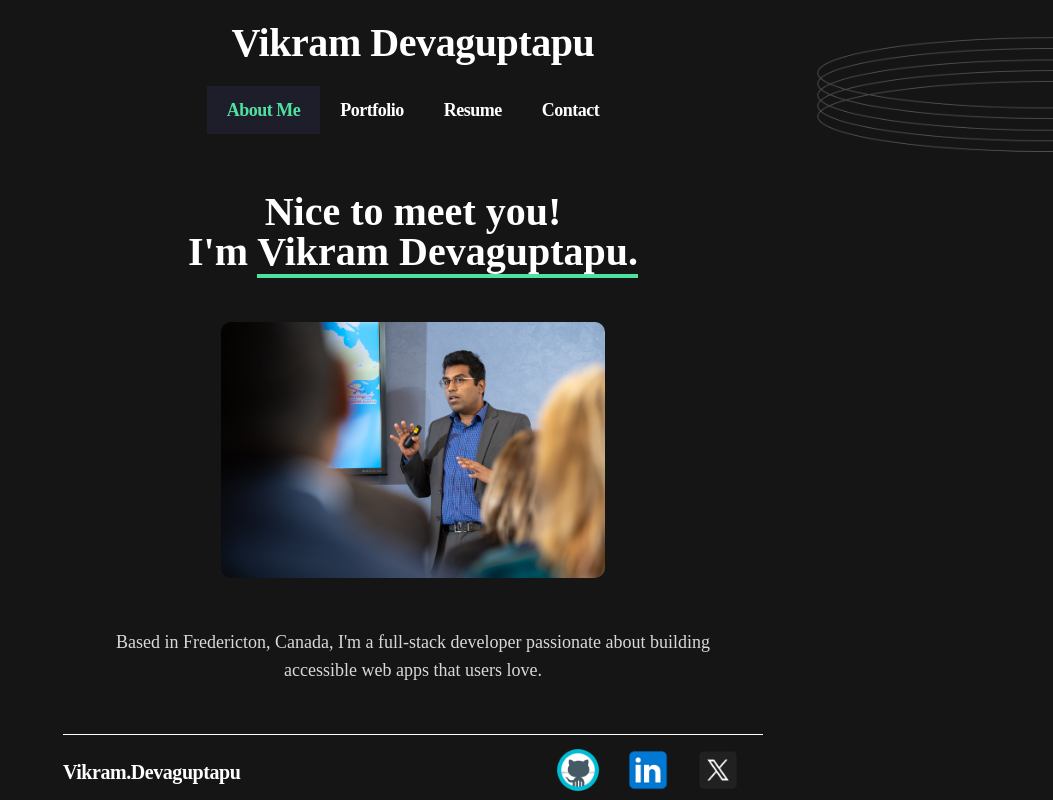
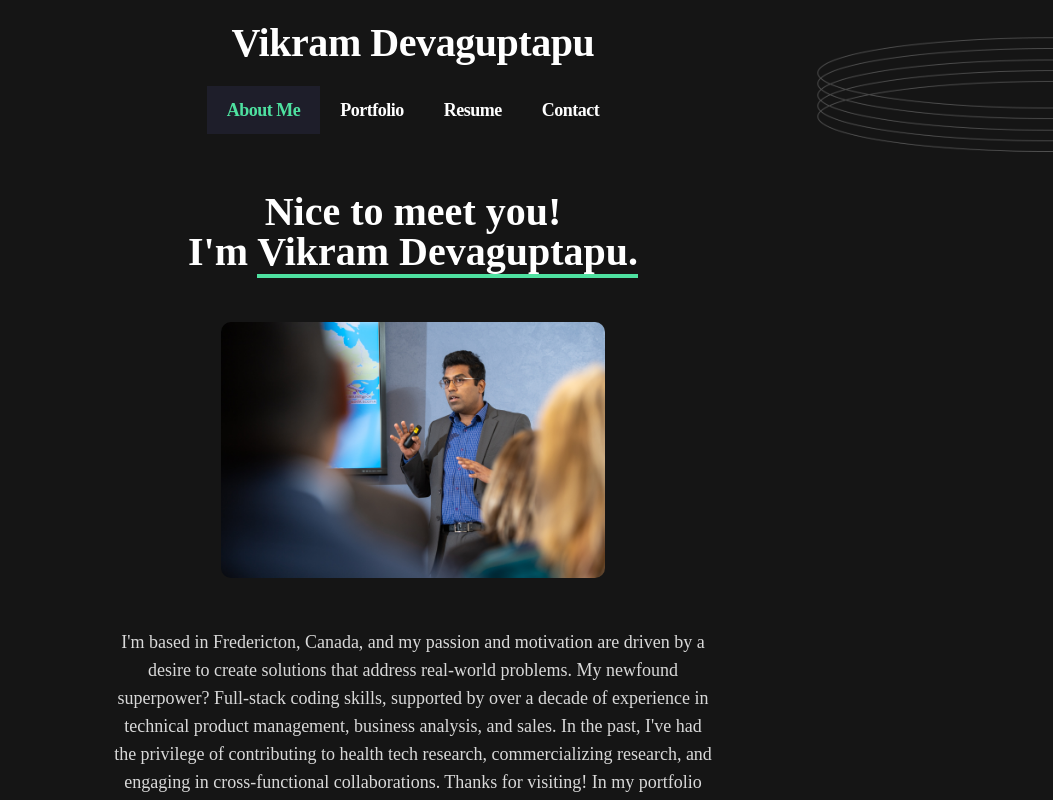
Before and after one commit to vikramadityad/portfolio-react, a React (Create React App) app: page / in a window 1280 px wide. Shown: the top 800 px of the page, without its empty margins (227-1280 px from the left). Built offline with nearby package versions, Linux system fonts and the light colour scheme.

Commit message:
updated about me description

```diff
--- a/src/component/aboutme.js
+++ b/src/component/aboutme.js
@@ -11,7 +11,9 @@ const AboutMe = () => {
         </div>
         <img src="./images/istem.jpg" alt="Vikram Speaking" className="my-photo" />
         {/* <h2 className='title'>About Me</h2> */}
-        <p>Based in Fredericton, Canada, I'm a full-stack developer passionate about building accessible web apps that users love.
+        <p> I'm based in Fredericton, Canada, and my passion and motivation are driven by a desire to create solutions that address real-world problems. My newfound superpower? Full-stack coding skills, supported by over a decade of experience in technical product management, business analysis, and sales. In the past, I've had the privilege of contributing to health tech research, commercializing research, and engaging in cross-functional collaborations.
+
+Thanks for visiting! In my portfolio section, you'll find examples of coding projects I worked on while acquiring my coding skills. I'm eager and interested in collaborating on potential projects.
           </p>
           </div>
     </section>
```
